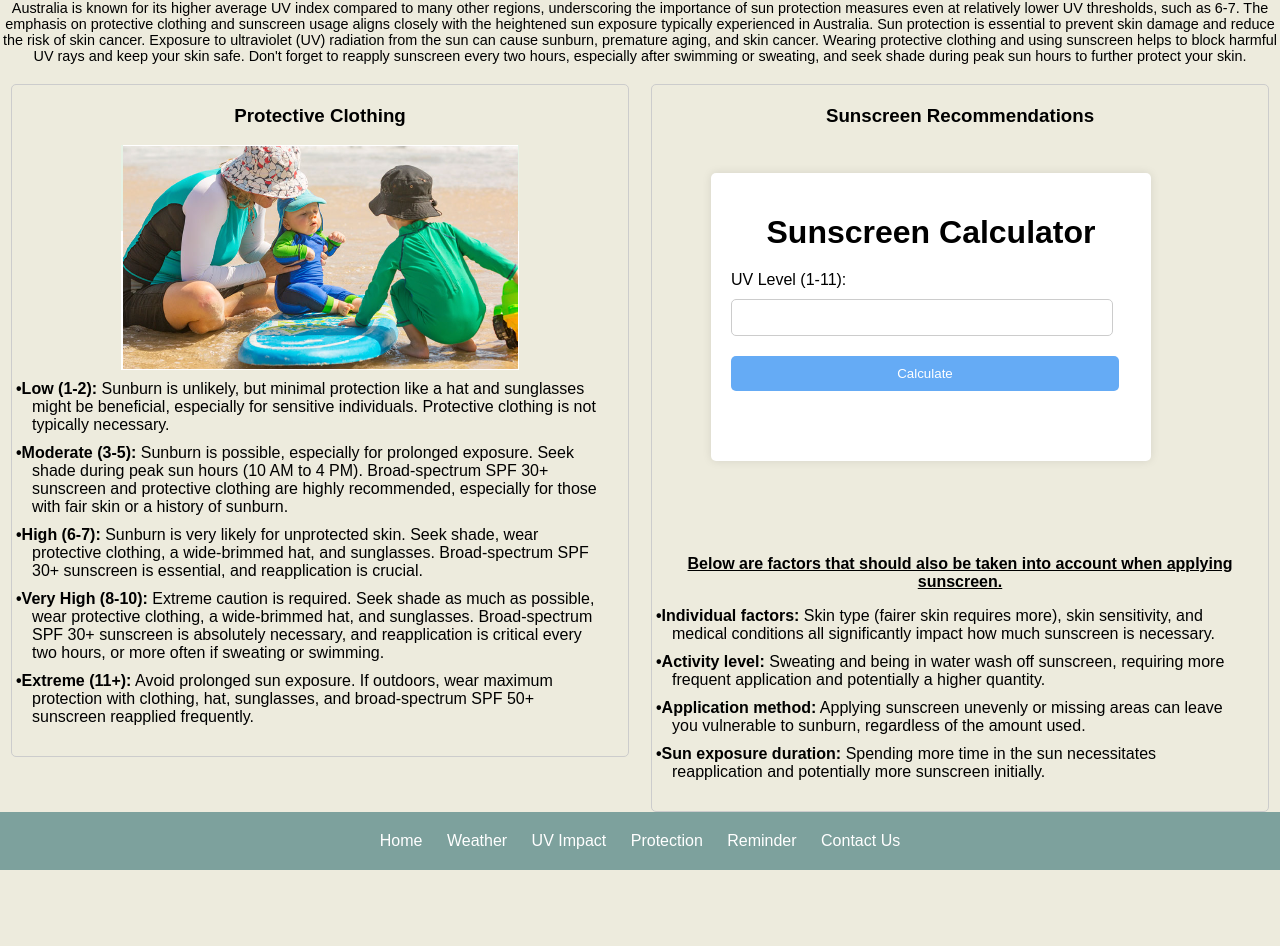
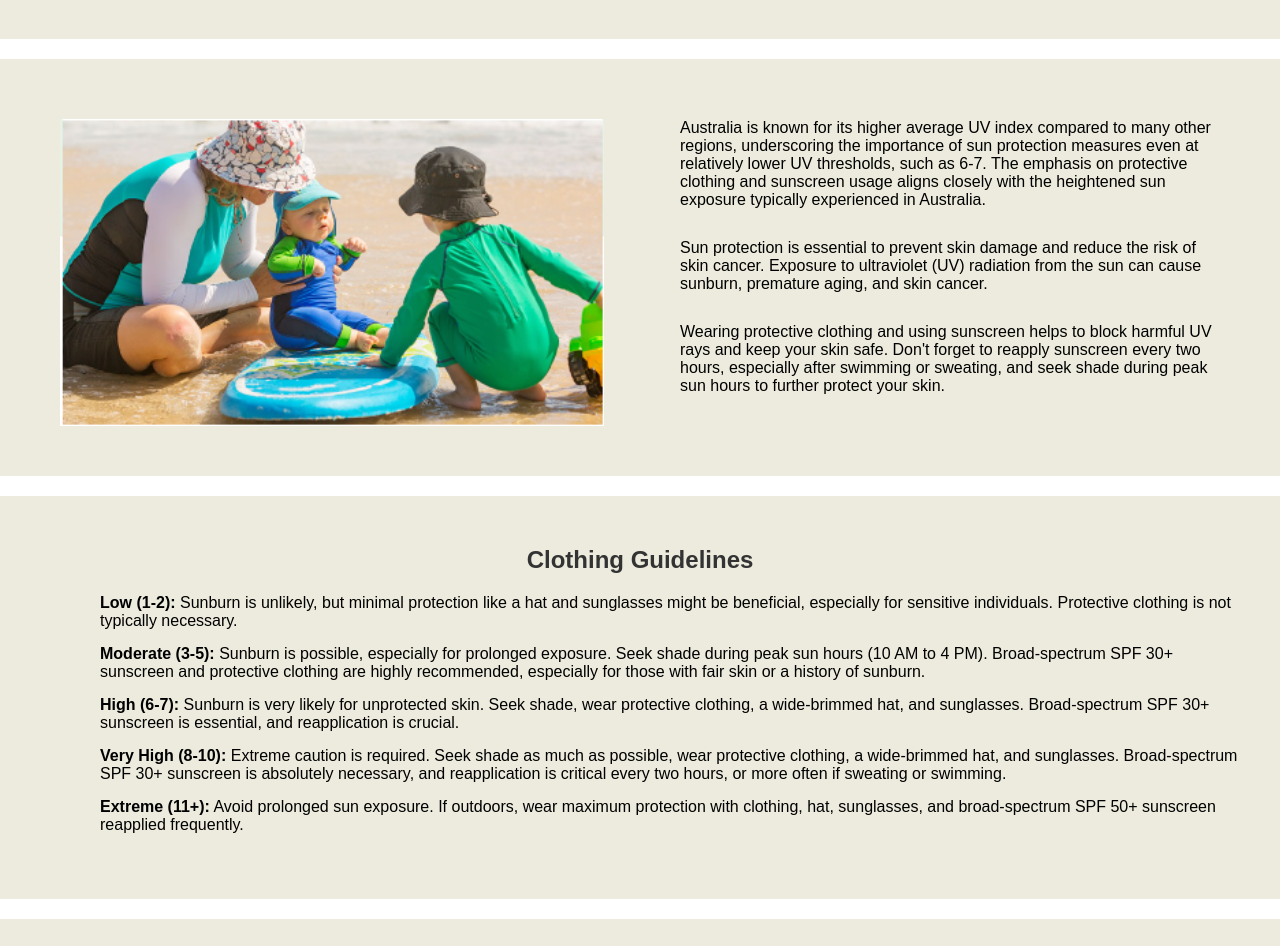
Before and after one commit to jngg0066/test, a website: page public/pages/protection.html in a window 1280 px wide. Shown: the part 204-1150 px from the top of the page. Before the commit the page ends 1074 px from the top, so only its background shows below. Drawn offline with Linux system fonts and the light colour scheme.

Commit message:
protection

```diff
--- a/public/assets/css/protection.css
+++ b/public/assets/css/protection.css
@@ -1,14 +1,21 @@
+/* Resetting default margins and paddings */
+* {
+    margin: 0;
+    padding: 0;
+    box-sizing: border-box;
+}
+
+/* Body styles */
 body {
     font-family: Arial, sans-serif;
-    margin: 0;
-    padding: 0;
-    background-color: #EDEBDD; /* Set desired background color */
+    background-color: #EDEBDD; /* Set your desired background color */
+    text-align: center; /* Center align text */
 }
 
-/* Apply the same styles for the navigation bar */
+/* Navigation bar styles */
 nav {
-    background-color: #EDEBDD;
-    color: #D18585;
+    background-color: #EDEBDD; /* Set your desired background color */
+    color: #D18585; /* Set your desired text color */
     padding: 20px;
     display: flex;
     justify-content: space-between;
@@ -26,10 +33,10 @@ nav ul li {
 
 nav ul li a {
     text-decoration: none;
-    color: #000000;
+    color: #000000; /* Set desired text color */
 }
 
-/* Adjust logo styles */
+/* Logo styles */
 .logo {
     display: flex;
     align-items: center;
@@ -42,73 +49,177 @@ nav ul li a {
 }
 
 .logo h1 {
-    font-size: 24px;
+    font-size: 24px; /* Set desired font size */
     color: #D18585;
     margin-right: 50px;
 }
-
-.center-text {
-    text-align: center;
+.right-column {
+    margin-top: 20px; /* Add margin to separate content */
 }
 
-.center-text h2 {
-    font-size: 1.5em; /* Adjust the size as needed */
-    font-weight: bolder; /* Remove bold styling */
+.text-container {
+    margin-bottom: 20px; /* Add margin below text container */
+    padding: 20px; /* Add padding to create space around the content */
+    text-align: center; /* Center the content horizontally */
 }
 
-.center-text h3 {
-    font-size: 1.4em;
-    font-weight: bolder;
-}
-.center-text p {
-    font-size: 0.9em; /* Adjust the size as needed */
+.text-container p {
+    margin-left: 10%;
+    margin-right: 10%;
+    margin-bottom: 20px; /* Add margin below text container */
+    padding: 5px; /* Add padding to create space around the content */
+    text-align: center; /* Center the content horizontally */
 }
 
-.columns-container {
+.two-column-container1 {
     display: flex;
     justify-content: space-around;
-    align-items: flex-start;
-    margin-top: 20px;
+    align-items: flex-start; /* Center the columns horizontally */
+    margin-top: 20px; /* Adjust margin as needed */
+  }
+
+  .column1 {
+    flex: 1;
+    width: 50%; /* Set columns to take up half of the width */
+    margin-bottom: 10px; /* Add margin between columns */
+    text-align: center; /* Center-align content */
+  }
+
+  .column1 img {
+    width: 80%; /* Adjust image width */
+    height: auto; /* Maintain aspect ratio */
+    display: block; /* Ensure proper centering */
+    margin-top: 30px;
+    margin-bottom: 10px;
+    margin-left: 60px;
+    margin-right: 10px;
+  }
+
+  .column2 {
+    flex: 1;
+    width: 50%; /* Set columns to take up half of the width */
+    margin-bottom: 5px; /* Add margin between columns */
+    font-size: 16px; /* Adjust font size as needed */
+    text-align: left; /* Align text to the left */
+    margin-left: auto; /* Shift the text to the left */
+    margin-right: auto; /* Center the column horizontally */
+    max-width: 600px;
+  }
+
+  .column2 p {
+    font-size: 16px;
+    margin-top: 30px;
+    margin-bottom: 10px;
+    margin-right: 10%;
+
 }
 
-.column {
-    width: 45%;
-    padding: 20px;
-    background-color: #EDEBDD;
-    border: 1px solid #ccc;
-    border-radius: 5px;
+.sun-container {
+    background-color: #EDEBDD; /* Set desired background color */
+    padding: 20px; /* Add padding to the container */
+    margin-top: 30px; /* Adjust margin as needed */
+    border-radius: 10px; /* Add border radius for rounded corners */
 }
 
-.column h3 {
-    margin-top: 0;
+.sun-container h2 {
+    font-size: 24px; /* Set desired font size for the heading */
+    color: #333333; /* Set desired text color */
+    margin-bottom: 20px; /* Add space below the heading */
 }
 
-.column img {
-    display: block;
-    margin: 0 auto;
-    max-width: 100%;
-    margin-bottom: 10px;
-}
-.column p {
-    text-align: center;
-}
-.column ul {
-    margin: 0;
-    padding: 0;
-    list-style: none;
+.sun-guidelines {
+    list-style-type: none; /* Remove default list styling */
+    padding: 0; /* Remove default padding */
+    margin-right: 20px;
+    margin-left: 80px;
 }
 
-.column ul li {
-    margin-bottom: 10px;
+.sun-guidelines li {
+    margin-bottom: 15px; /* Add space between list items */
+    text-align: left; /* Center-align the options */
+
 }
 
-.column ul li::before {
+.sun-guidelines li strong {
+    font-weight: bold; /* Make the strong text bold */
+    color: #000000; /* Set desired color for strong text */
+}
+
+.two-column-container2 {
+    display: flex;
+    justify-content: space-around;
+    align-items: flex-start; /* Center the columns horizontally */
+    margin-top: 20px; /* Adjust margin as needed */
+  }
+
+  .column3 {
+    flex: 1;
+    width: 50%; /* Set columns to take up half of the width */
+    margin-bottom: 10px; /* Add margin between columns */
+    text-align: center; /* Center-align content */
+  }
+
+  .column3 p {
+    margin-top: 10px; /* Add margin between columns */
+    text-align: center; /* Center-align content */
+  }
+
+  .column3 img {
+    width: 80%; /* Adjust image width */
+    height: auto; /* Maintain aspect ratio */
+    display: block; /* Ensure proper centering */
+    margin-top: 30px;
+    margin-bottom: 10px;
+    margin-left: 60px;
+    margin-right: 10px;
+  }
+
+  .column4 {
+    flex: 1;
+    width: 50%; /* Set columns to take up half of the width */
+    margin-bottom: 5px; /* Add margin between columns */
+    font-size: 16px; /* Adjust font size as needed */
+    text-align: left; /* Align text to the left */
+    margin-left: auto; /* Shift the text to the left */
+    margin-right: auto; /* Center the column horizontally */
+    max-width: 600px;
+  }
+
+  .column4 p {
+    font-size: 16px;
+    line-height: 1.6;
+    margin-bottom: 10px;
+    margin-right: 10%;
+    text-align: center; /* Center-align the options */
+}
+
+.column4 ul li {
+    margin-top: 30px;
+    margin-bottom: 10px;
+    text-align: left; /* Center-align the options */
+}
+
+.column4 ul li::before {
     content: "\2022";
     color: #000000;
     font-weight: bold;
     display: inline-block;
     width: 1;
     margin-left: -1em;
+}
+
+.division1 {
+    margin-top: 30px;
+    margin-bottom: 30px;
+    background-color: white;
+    height: 20px; /* Adjust height as needed */
+}
+
+.division2 {
+    margin-top: 30px;
+    margin-bottom: 30px;
+    background-color: white;
+    height: 20px; /* Adjust height as needed */
 }
 
 /* Footer styles */
--- a/public/assets/css/protection1.css
+++ /dev/null
@@ -1,152 +0,0 @@
-/* Resetting default margins and paddings */
-* {
-    margin: 0;
-    padding: 0;
-    box-sizing: border-box;
-}
-
-/* Body styles */
-body {
-    font-family: Arial, sans-serif;
-    background-color: #EDEBDD; /* Set your desired background color */
-    text-align: center; /* Center align text */
-}
-
-/* Navigation bar styles */
-nav {
-    background-color: #EDEBDD; /* Set your desired background color */
-    color: #D18585; /* Set your desired text color */
-    padding: 20px;
-    display: flex;
-    justify-content: space-between;
-    align-items: center;
-}
-
-nav ul {
-    list-style-type: none;
-    display: flex;
-}
-
-nav ul li {
-    margin-right: 20px;
-}
-
-nav ul li a {
-    text-decoration: none;
-    color: #000000; /* Set desired text color */
-}
-
-/* Logo styles */
-.logo {
-    display: flex;
-    align-items: center;
-}
-
-.logo img {
-    width: 150px; /* Set desired width */
-    height: auto;
-    margin-right: 0px;
-}
-
-.logo h1 {
-    font-size: 24px; /* Set desired font size */
-    color: #D18585;
-    margin-right: 50px;
-}
-.right-column {
-    margin-top: 20px; /* Add margin to separate content */
-}
-
-.text-container {
-    margin-bottom: 20px; /* Add margin below text container */
-    padding: 20px; /* Add padding to create space around the content */
-    text-align: center; /* Center the content horizontally */
-}
-
-.two-column-container1 {
-    display: flex;
-    justify-content: space-around;
-    align-items: flex-start; /* Center the columns horizontally */
-    margin-top: 20px; /* Adjust margin as needed */
-  }
-
-  .column1 {
-    flex: 1;
-    width: 50%; /* Set columns to take up half of the width */
-    margin-bottom: 20px; /* Add margin between columns */
-    text-align: center; /* Center-align content */
-  }
-
-  .column1 img {
-    width: 80%; /* Adjust image width */
-    height: auto; /* Maintain aspect ratio */
-    display: block; /* Ensure proper centering */
-    margin: 0 auto 10px; /* Adjust margin for spacing */
-  }
-
-  .column1 p {
-    font-size: 14px; /* Adjust font size as needed */
-  }
-
-  .column2 {
-    flex: 1;
-    width: 50%; /* Set columns to take up half of the width */
-    margin-bottom: 20px; /* Add margin between columns */
-    font-size: 16px; /* Adjust font size as needed */
-    text-align: left; /* Align text to the left */
-    margin-left: auto; /* Shift the text to the left */
-    margin-right: auto; /* Center the column horizontally */
-    max-width: 600px;
-  }
-
-  .column2 p {
-    font-size: 16px;
-    line-height: 1.6;
-    margin-bottom: 10px;
-}
-
-  .column2 p.option {
-    text-align: center; /* Center-align the options */
-}
-
-
-
-
-
-
-
-
-
-
-
-.division1 {
-    margin-top: 30px;
-    margin-bottom: 30px;
-    background-color: white;
-    height: 20px; /* Adjust height as needed */
-}
-
-.division2 {
-    margin-top: 30px;
-    margin-bottom: 30px;
-    background-color: white;
-    height: 20px; /* Adjust height as needed */
-}
-
-/* Footer styles */
-footer {
-    background-color: #7DA19D; /* The color you want for your footer */
-    padding: 20px 0; /* Adjust padding as needed */
-    display: flex; /* Enable flexbox for layout */
-    justify-content: center; /* Center the items horizontally */
-    align-items: center; /* Align the items vertically */
-    bottom: 0;
-    width: 100%;
-}
-
-/* Footer link styles */
-footer a {
-    text-decoration: none;
-    color: #fff; /* Set text color for footer links */
-    margin: 0 10px; /* Adjust margin to add spacing between links */
-}
--- a/public/pages/protection.html
+++ b/public/pages/protection.html
@@ -23,19 +23,41 @@
     </nav>
 
     <!-- Content for Services Page -->
-    <div class="center-text">
-        <h2>Sun Protection</h2>
-        <p>Australia is known for its higher average UV index compared to many other regions, underscoring the importance of sun protection measures even at relatively lower UV thresholds, such as 6-7. The emphasis on protective clothing and sunscreen usage aligns closely with the heightened sun exposure typically experienced in Australia. Sun protection is essential to prevent skin damage and reduce the risk of skin cancer. Exposure to ultraviolet (UV) radiation from the sun can cause sunburn, premature aging, and skin cancer. Wearing protective clothing and using sunscreen helps to block harmful UV rays and keep your skin safe. Don't forget to reapply sunscreen every two hours, especially after swimming or sweating, and seek shade during peak sun hours to further protect your skin.</p>
+    <!-- Content -->
+    <div class="content">
+        <div class="text-container">
+            <h1>Sun Protection</h1>
         </div>
-
-
-    <!-- Columns Container -->
-    <div class="columns-container">
-        <!-- Protective Clothing Column -->
-        <div class="column">
-            <h3 style="text-align: center;">Protective Clothing</h3>
-            <img src="..\assets\images\protcloth.png" alt="Protective Clothing Image">
-            <ul>
+        <div class="division1"></div>
+        <!-- Two-column container -->
+        <div class="two-column-container1">
+            <div class="column1">
+                <img src="..\assets\images\protcloth.png" alt="UV2_50">
+            </div>
+            <div class="column2">
+                <p>Australia is known for its higher average UV index compared to many other
+                    regions, underscoring the importance of sun protection measures even at
+                    relatively lower UV thresholds, such as 6-7. The emphasis on protective
+                    clothing and sunscreen usage aligns closely with the heightened sun
+                    exposure typically experienced in Australia. </p>
+                <p>
+                    Sun protection is essential to prevent skin damage and reduce the risk of
+                    skin cancer. Exposure to  ultraviolet (UV) radiation from the sun can cause
+                    sunburn, premature aging, and skin cancer.
+                </p>
+                <p>
+                    Wearing protective clothing and using sunscreen helps to block harmful UV
+                    rays and keep your skin safe. Don't forget to reapply sunscreen every two hours,
+                    especially after swimming or sweating, and seek shade during peak sun hours
+                    to further protect your skin.
+                </p>
+            </div>
+        </div>
+        <div class="division2"></div>
+        <!-- Separate Container for Sun Protection Guidelines -->
+        <div class="sun-container">
+            <h2>Clothing Guidelines</h2>
+            <ul class="sun-guidelines">
                 <li><strong>Low (1-2):</strong> Sunburn is unlikely, but minimal protection like a hat and sunglasses might be beneficial, especially for sensitive individuals. Protective clothing is not typically necessary.</li>
                 <li><strong>Moderate (3-5):</strong> Sunburn is possible, especially for prolonged exposure. Seek shade during peak sun hours (10 AM to 4 PM). Broad-spectrum SPF 30+ sunscreen and protective clothing are highly recommended, especially for those with fair skin or a history of sunburn.</li>
                 <li><strong>High (6-7):</strong> Sunburn is very likely for unprotected skin. Seek shade, wear protective clothing, a wide-brimmed hat, and sunglasses. Broad-spectrum SPF 30+ sunscreen is essential, and reapplication is crucial.</li>
@@ -43,12 +65,14 @@
                 <li><strong>Extreme (11+):</strong> Avoid prolonged sun exposure. If outdoors, wear maximum protection with clothing, hat, sunglasses, and broad-spectrum SPF 50+ sunscreen reapplied frequently.</li>
             </ul>
         </div>
-
-        <!-- Sunscreen Calculator Column -->
-        <div class="column">
+        <div class="division2"></div>
+        <div class="two-column-container2">
+            <div class="column3">
                 <h3 style="text-align: center;">Sunscreen Recommendations</h3>
+                <p> Enter your desired UV level</p>
                 <iframe src="..\assets\component\suncalc\calc.html" style="width:90%; height:390px;" frameborder="0"></iframe>
-
+                </div>
+            <div class="column4">
                 <ul>
                     <p><u><strong>Below are factors that should also be taken into account when applying sunscreen.</strong></u></p>
                     <li><strong>Individual factors:</strong> Skin type (fairer skin requires more), skin sensitivity, and medical conditions all significantly impact how much sunscreen is necessary.</li>
```
Also changed, not shown: public/pages/protection1.html (deleted, +0 -55 lines). Lines whose indentation alone changed are shown as unchanged.
